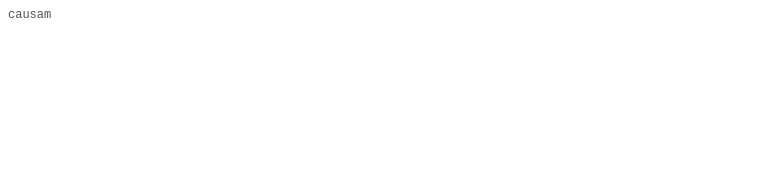
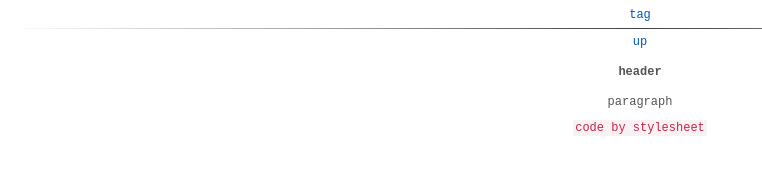
Before and after one commit to explicandi/causam, a plain HTML site: page index.html in a window 1280 px wide. Shown: the whole page, without its empty margins (0-762 px from the left). Drawn offline with Linux system fonts and the light colour scheme.

Commit message:
html tags / css selectors

```diff
--- /dev/null
+++ b/css/index.css
@@ -0,0 +1,6 @@
+code {
+    color: #c7254e;
+    background-color: #f9f2f4;
+    padding: 0.1em 0.2em 0.1em 0.2em;
+    border-radius: 0.2em;
+}
--- /dev/null
+++ b/dep/default.css
@@ -0,0 +1,26 @@
+body {
+    color: #545454;
+    display: block;
+    font-family: monospace, sans-serif;
+    font-size: 12px;
+}
+
+a {
+    text-decoration: none;
+    color: #0059b2;
+}
+
+a:hover,
+a:focus {
+    color: #b20600;
+}
+
+a:visited {
+    color: #551a8b;
+}
+
+hr {
+    border: 0;
+    height: 1px;
+    background-image: linear-gradient(to right, rgba(0, 0, 0, 0), rgba(0, 0, 0, 0.75), rgba(0, 0, 0, 0));
+}
--- a/dep/index.css
+++ /dev/null
@@ -1,6 +0,0 @@
-body{
-    color: #545454;
-    display: block;
-    font-family: monospace, sans-serif;
-    font-size: 12px;
-}
--- a/index.html
+++ b/index.html
@@ -8,18 +8,26 @@
     <meta name="robots" content="noodp,noydir">
     <meta http-equiv="X-UA-Compatible" content="IE=edge">
     <link rel="shortcut icon" href="dep/favicon.ico" type="image/x-icon">
-    <link rel="stylesheet" href="dep/index.css">
+    <link rel="stylesheet" href="dep/default.css">
     <meta name="description" content="index">
     <title>index</title>
+
+    <link rel="stylesheet" href="css/index.css">
 
 </head>
 
 <body>
 
-<div>
+<div id="menu" align="center">
+    <a href="#tag">tag</a>
+    <hr>
+</div>
 
-    causam
-
+<div id="tag" align="center">
+    <a href="#menu">up</a>
+    <h4>header</h4>
+    <p title="John Nelson">paragraph</p>
+    <code>code by stylesheet</code>
 </div>
 
 </body>
```
